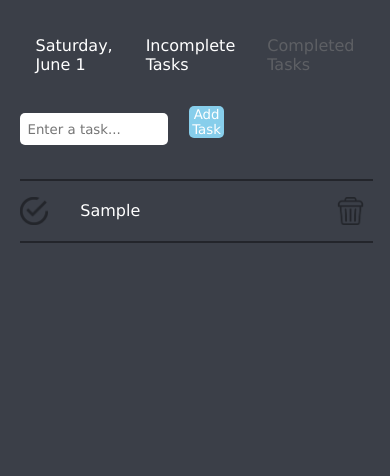
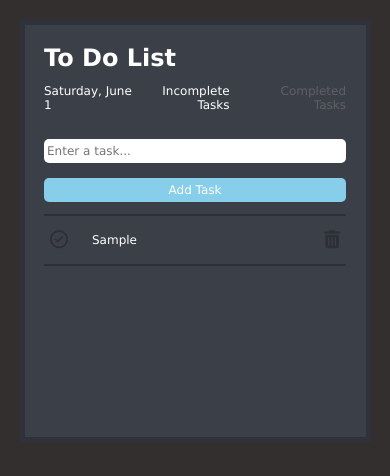
Before and after one commit to xvitkleo/retoTo-Do-List, a plain HTML site: page index.html in a window 390 px wide. Both pictures are taken after typing "Sample" into the empty fields and a click on the button "Add Task". Drawn offline with Linux system fonts and the light colour scheme.

Commit message:
estilos y edicion terminado

```diff
--- a/index.html
+++ b/index.html
@@ -5,8 +5,10 @@
     <meta name="viewport" content="width=device-width, initial-scale=1.0">
     <title>Document</title>
     <link rel="stylesheet" href="./main.css">
+    <script src="https://kit.fontawesome.com/d83610e28e.js" crossorigin="anonymous"></script>
 </head>
 <body>
+    <h1>To Do List</h1>
     <header>
         <p>Saturday, June 1</p>
         <nav>
--- a/main.js
+++ b/main.js
@@ -27,21 +27,22 @@ let button = document.querySelector(".boton")
 
 createTask = function(taskName, task) {
     let container = document.createElement("div");
-
     let barra = document.createElement("div");
     barra.classList.add("barra");
     container.appendChild(barra);
 
     let contenido = document.createElement("div");
-    let imgCheck = document.createElement("img");
-    imgCheck.src = "./images/check.png";
+    let imgCheck = document.createElement('i');
+    imgCheck.classList.add("far");
+    imgCheck.classList.add("fa-check-circle");
     imgCheck.classList.add('check');
     contenido.appendChild(imgCheck);
-    let p = document.createElement("p");
-    p.textContent = taskName;
+    let p = document.createElement("input");
+    p.value = taskName;
     contenido.appendChild(p);
-    let imgTrash = document.createElement("img");
-    imgTrash.src = "./images/trash.png";
+    let imgTrash = document.createElement('i');
+    imgTrash.classList.add("fas");
+    imgTrash.classList.add("fa-trash-alt");
     imgTrash.classList.add('trash');
     contenido.appendChild(imgTrash);
     container.appendChild(contenido);
@@ -50,18 +51,30 @@ createTask = function(taskName, task) {
     barra2.classList.add("barra");
     container.appendChild(barra2);
 
+    container.classList.add("trasladar")
     task.appendChild(container);
 
     if(task==incompleteT) {
         imgCheck.addEventListener('click', function() {
-            createTask(taskName, completeT);
-            task.removeChild(container);
+            createTask(p.value, completeT);
+            container.classList.add("retirar");
+            if(container.style.opacity == 0) {
+                setTimeout(function() {
+                    container.remove();
+                }, 500);
+            }
         });
     }
 
 
     imgTrash.addEventListener('click', function() {
-        task.removeChild(container);
+        container.classList.add("retirar");
+        if(container.style.opacity == 0) {
+            setTimeout(function() {
+                container.remove();
+              }, 500);
+
+        }
     });
 }
 
--- a/main.scss
+++ b/main.scss
@@ -3,11 +3,20 @@
     margin: 0;
     padding: 0;
 }
+html {
+    background-color: rgb(51, 47, 47);
+}
 body {
     background-color: rgb(59,63,72);
     padding: 5%;
+    margin: 10%;
+    border: solid 5px rgba(0, 0, 0, 0.2);
+    min-height: 50vh;
 }
 
+h1 {
+    color: white;
+}
 header a, li, p{
     list-style: none;
     text-decoration: none;
@@ -20,51 +29,88 @@ header {
     align-items: center;
     nav {
         display: flex;
+        justify-content: space-between;
+        li {
+            text-align: right;
+            p {
+                display: inline;
+            }
+        }
+        li:first-child {
+            margin-right: 2rem;
+            box-sizing: border-box;
+        }
     }
     p {
-        margin: 1rem;
+        margin: 1rem 0 1rem 0;
     }
 }
 
 input {
-    margin: 5% 0 5% 0;
+    margin: 5% 5% 5% 0;
     height: 2rem;
-    width: 40%;
-    padding-left: 0.5rem;
+    width: 65%;
+    padding-left: 1%;
     border-radius: 5px;
     border: none;
 }
 
 button {
-    margin: 1rem;
     height: 2rem;
-    width: 10%;
+    width: 28%;
     background-color: skyblue;
     border: none;
     border-radius: 5px;
     color: white;
 }
 
+
+.trash, .check {
+    transition: 1s;
+    &:hover {
+        transform: scale(1.2);
+    }
+    font-size: 1.5rem;
+    opacity: 25%;
+}
+
+.trash {
+    transition: 1s;
+    margin-right: 0.5rem;
+    &:hover {
+        color: red;
+    }
+}
+
+.check {
+    transition: 1s;
+    margin-left: 0.5rem;
+    &:hover {
+        color: green;
+    }
+}
+
 .incompleteTasks, .completeTasks {
-    img {
-        height: 1.8rem;
-        opacity: 40%;
-    }
     div div{
         display: flex;
         align-items: center;
     }
-    p {
+    input {
         width: 90%;
-        padding-left: 2rem;
+        padding: 0 0 0 1rem;
+        margin: 0 1rem 0 1rem;
+        background-color: rgb(59,63,72);
+        color: white;
+        font-size: inherit;
     }
+    overflow: hidden;
 }
 
 .barra {
     border: solid 1px black;
     width: 100%;
     margin: 1rem 0 1rem 0;
-    opacity: 40%;
+    opacity: 25%;
     background-color: black;
 }
 
@@ -76,3 +122,56 @@ button {
     color: gray;
     opacity: 50%;
 }
+
+@keyframes trasladar{
+    from {
+        transform: translate(-100%);
+    }
+    to {
+        transform: translate(0%);
+    }
+}
+.task {
+    animation-name: trasladar;
+    animation-duration: 1s;
+}
+
+@keyframes retirar{
+    from {
+        opacity: 1;
+    }
+    to {
+        opacity: 0;
+    }
+}
+.trasladar {
+    animation-name: trasladar;
+    animation-duration: 1s;
+}
+.retirar {
+    animation-name: retirar;
+    animation-duration: 0.5s;
+}
+
+@media (max-width: 746px) {
+    html {
+        font-size: 12px;
+    }
+
+    button, input {
+        font-size: inherit;
+        width: 100%;
+        margin-left: 0;
+        box-sizing: border-box;
+    }
+
+    button {
+        margin: 0;
+    }
+
+    body {
+        width: 90%;
+        margin: 5%;
+        box-sizing: border-box;
+    }
+}
```
Also changed, not shown: main.css, 1 other file.
